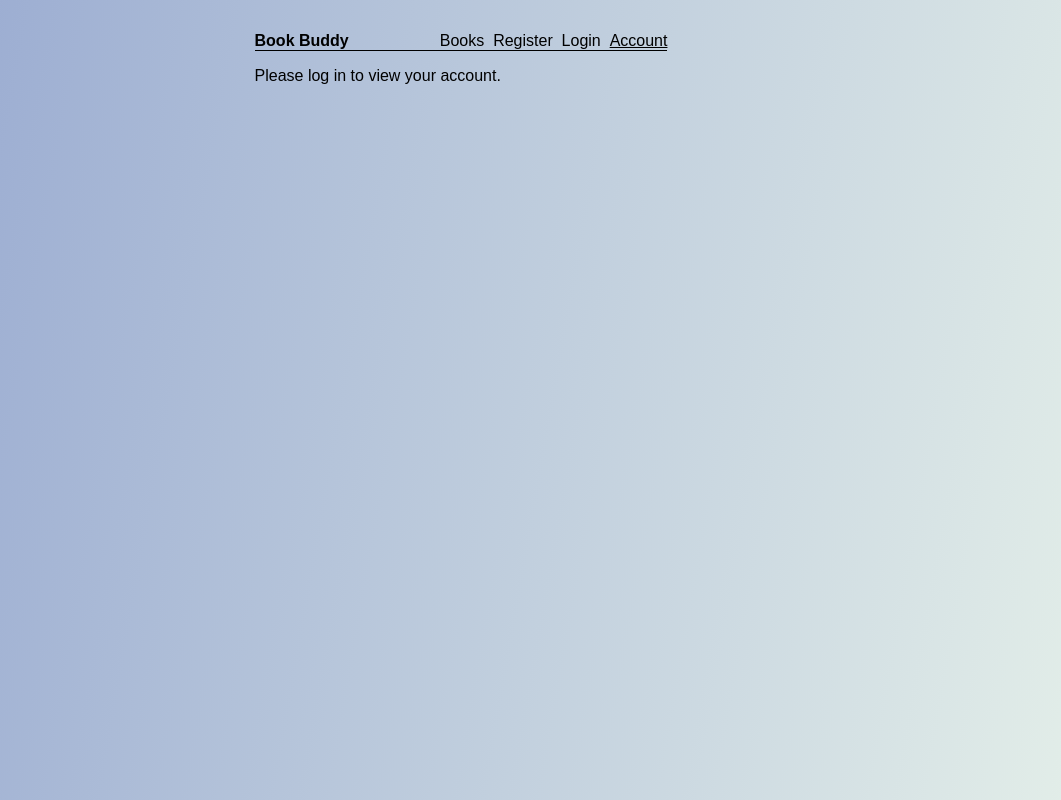
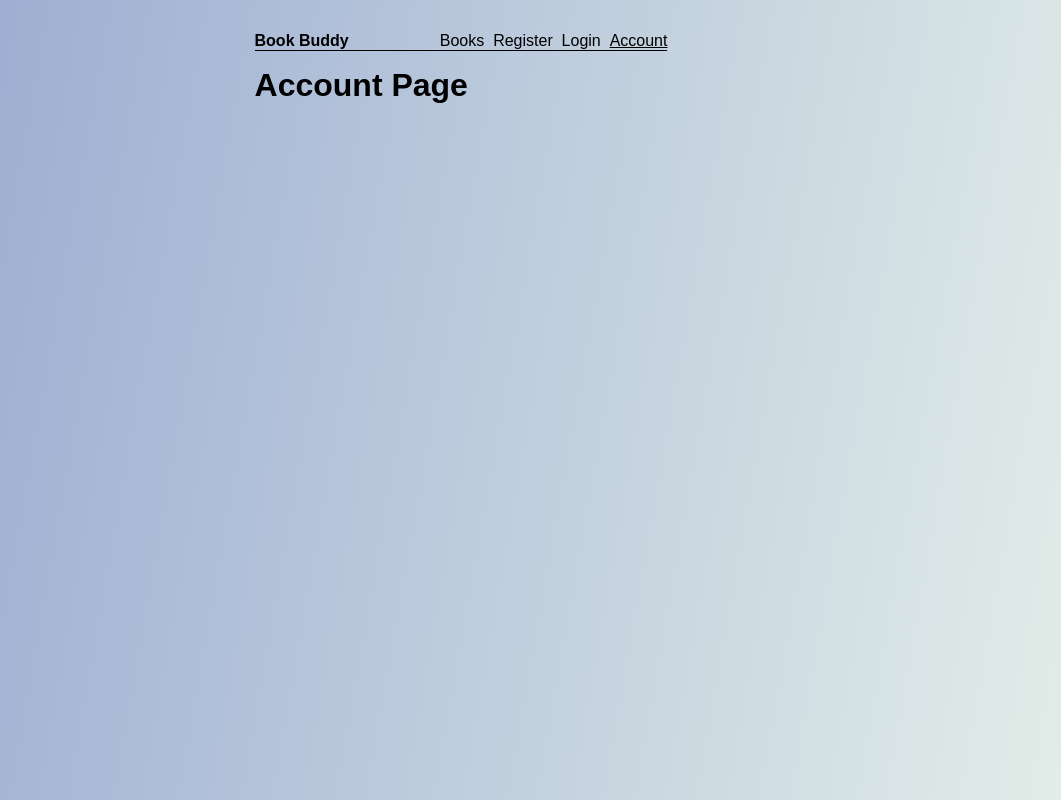
Before and after one commit to xJbeds/2505-book-buddy1, a React app: page /account in a window 1280 px wide. Shown: the whole page, without its empty margins (179-1240 px from the left). Built offline with nearby package versions, Linux system fonts and the light colour scheme; the HTML template or start-up script is replaced by a standard one.

Commit message:
more and more and more

```diff
--- a/src/layout/Account.jsx
+++ b/src/layout/Account.jsx
@@ -1,19 +1,8 @@
-import React from 'react';
-import { useAuth } from '../auth/AuthContext';
-
 const Account = () => {
-  const { token, user } = useAuth();
-
-  if (!token) {
-    return <p>Please log in to view your account.</p>;
-  }
-
   return (
-    <section>
-      <h2>Account Details</h2>
-      <p><strong>Email:</strong> {user?.email}</p>
-      <p><strong>Name:</strong> {user?.name}</p>
-    </section>
+    <div>
+      <h1>Account Page</h1>
+    </div>
   );
 };
 
```
